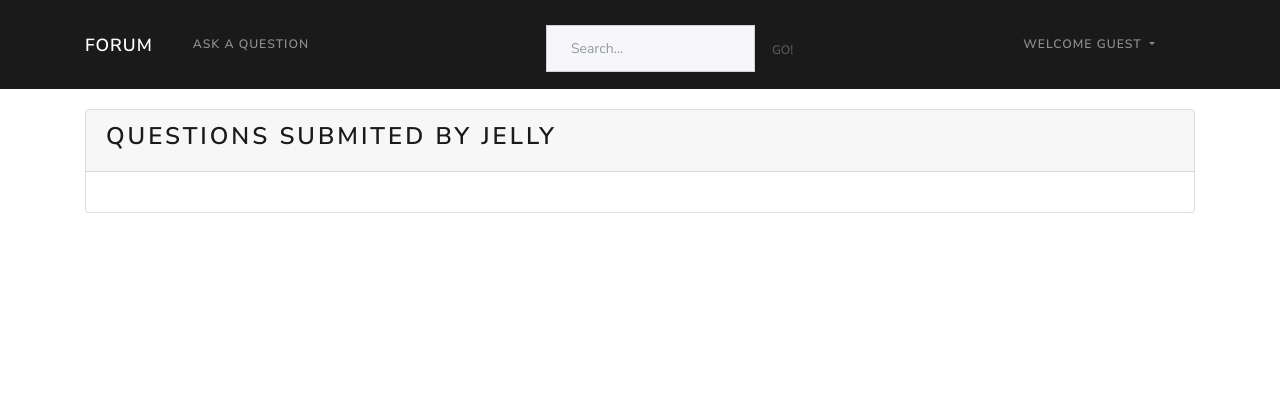
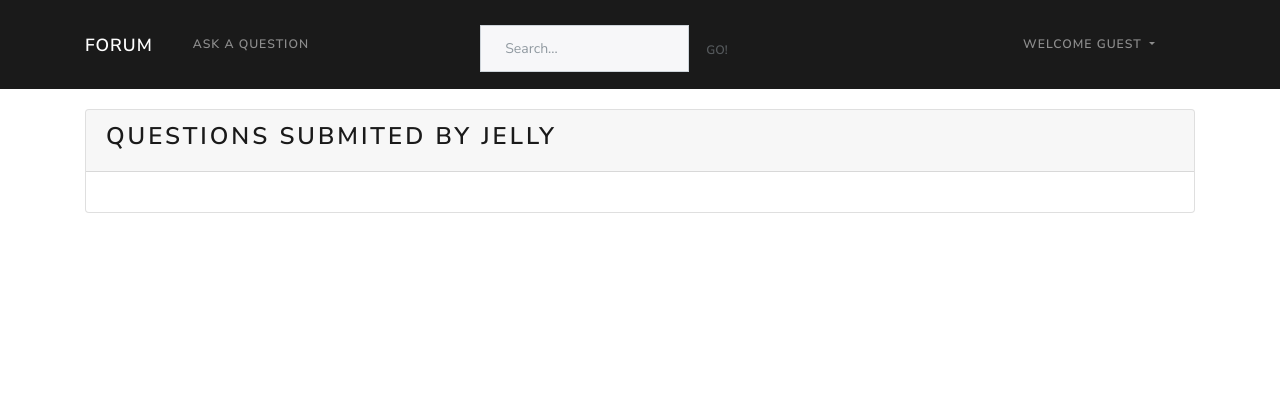
Before and after one commit to steamedbao/ASE_LearnIT, a Django app: a page that uses templates/_navbar.html in a window 1280 px wide. Shown: the top 420 px of the page. Run offline with Django 3.2, Linux system fonts and the light colour scheme; data comes from the database, SQL or seed files in the repository; some libraries are stand-ins or nearby versions.

Commit message:
making small html changes

```diff
--- a/forum/views.py
+++ b/forum/views.py
@@ -16,8 +16,9 @@
             search = self.request.GET['search']
 
             return Question.objects.filter(
-                Q(title__icontains=search) | Q(content__icontains=search)
-                )
+                        Q(title__icontains=search) |
+                        Q(content__icontains=search)
+                    )
         else:
             return reversed(get_list_or_404(Question))
 
--- a/templates/_navbar.html
+++ b/templates/_navbar.html
@@ -13,6 +13,7 @@
         </li>
       </ul>
 
+      <div class="mr-auto">
         <form class="form-inline">
           <div class="input-group">
             <input name="search" class="form-control" type="text" placeholder="Search...">
@@ -21,6 +22,7 @@
             </span>
           </div>
         </form>
+      </div>
 
       <ul class="navbar-nav ml-auto">
         <li class="nav-item dropdown">
```
Lines whose indentation alone changed are shown as unchanged.
